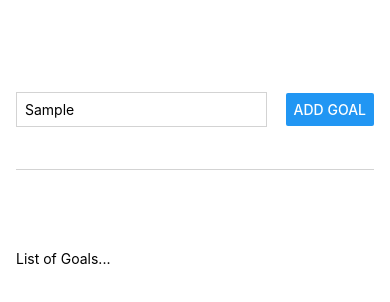
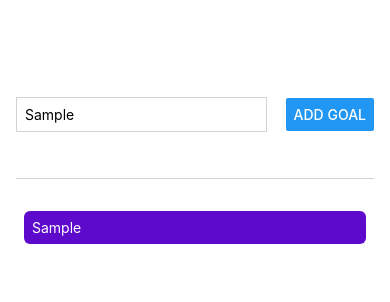
Before and after one commit to RupErz/Goal-Schedule-App, a React Native app: screen / in a window 390 px wide. Both pictures are taken after typing "Sample" into the empty fields and a click on the button "ADD GOAL". Shown: the top 302 px of the page. Built offline with nearby package versions, Linux system fonts and the light colour scheme.

Commit message:
Scroll feature

```diff
--- a/App.js
+++ b/App.js
@@ -1,8 +1,20 @@
 import { useState } from 'react';
-import { Button, StyleSheet, Text, TextInput, View } from 'react-native';
+import { Button, FlatList, ScrollView, StyleSheet, Text, TextInput, View } from 'react-native';
 
 export default function App() {
-  // const [text, onChangeText] = useState('Hello');
+
+  const [enteredGoalText, setEnteredGoalText] = useState('');
+  const [courseGoals, setCourseGoals] = useState([]);
+
+  const goalInputHandler = (enteredText) => {
+    // console.log(enteredText);
+    setEnteredGoalText(enteredText);
+  };
+  const addGoalHandler = () => {
+    console.log(enteredGoalText);
+    // setCourseGoals([...courseGoals, enteredGoalText]); // Spread operator, create a new array .
+    setCourseGoals((currentCourseGoals) => [...currentCourseGoals, {text: enteredGoalText, key: Math.random().toString()}]); // This is the correct way to update the state when the new state depends on the old state.
+  };
   return (
     <View style = {styles.appContainer}>
         {/* Input area for user to submit */}
@@ -10,16 +22,33 @@ export default function App() {
           <TextInput
             style = {styles.texInput}
             placeholder='Your Course Goal'
+            onChangeText={goalInputHandler}
           />
           <Button
             title = 'Add Goal'
+            onPress={addGoalHandler}
           />
         </View>
 
         {/* List of Goals are rendered */}
         <View style = {styles.goalsContainer}>
-          <Text>List of Goals...</Text>
+          <FlatList
+            data = {courseGoals}
+            renderItem={(itemData) => { // a fcn tell FlatList how to render the items.
+              // itemData: an object created by FlatList, contains the item being rendered.
+              return (
+                <View style={styles.goalItem}>
+                  <Text style= {styles.goalText}>{itemData.item.text}</Text>
+                </View>
+              );
+            }}
+            keyExtractor={(item, index) => {
+              return item.id;
+            }}
+          />
+
         </View>
+
     </View>
   );
 }
@@ -35,7 +64,7 @@ const styles = StyleSheet.create({
     flexDirection: 'row',
     justifyContent: 'space-between', // How the elements are distributed in the row or column
     alignItems: 'center',
-    marginBottom: 80,
+    marginBottom: 24 ,
     borderBottomWidth: 1,
     borderColor: 'lightgrey',
     flex: 1,
@@ -49,6 +78,15 @@ const styles = StyleSheet.create({
   },
   goalsContainer: {
     flex: 5,
+  },
+  goalItem: {
+    margin: 8, // Space between elements
+    padding: 8, // Inner space within box
+    borderRadius: 6,
+    backgroundColor: '#5e0acc',
+  },
+  goalText : {
+    color: 'white',
   }
 
 });
```
